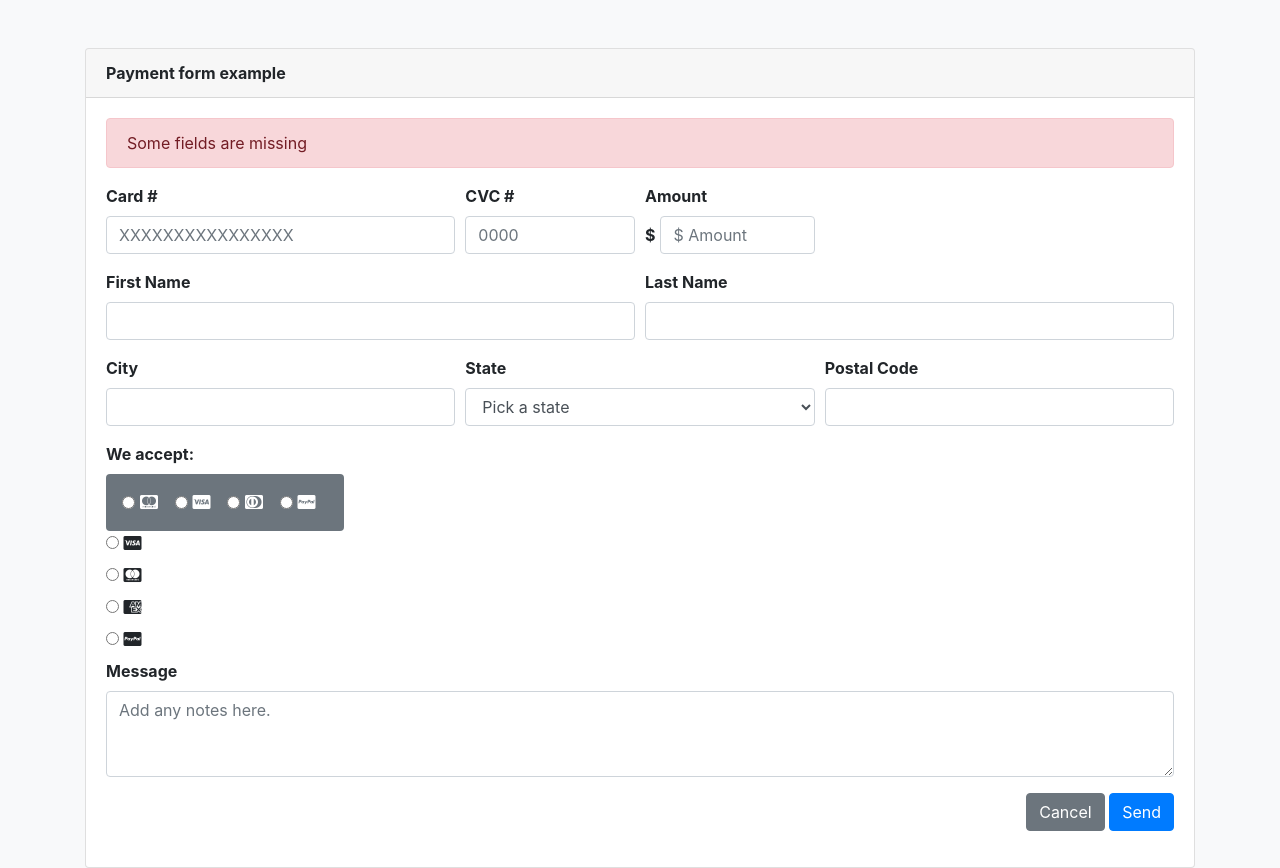
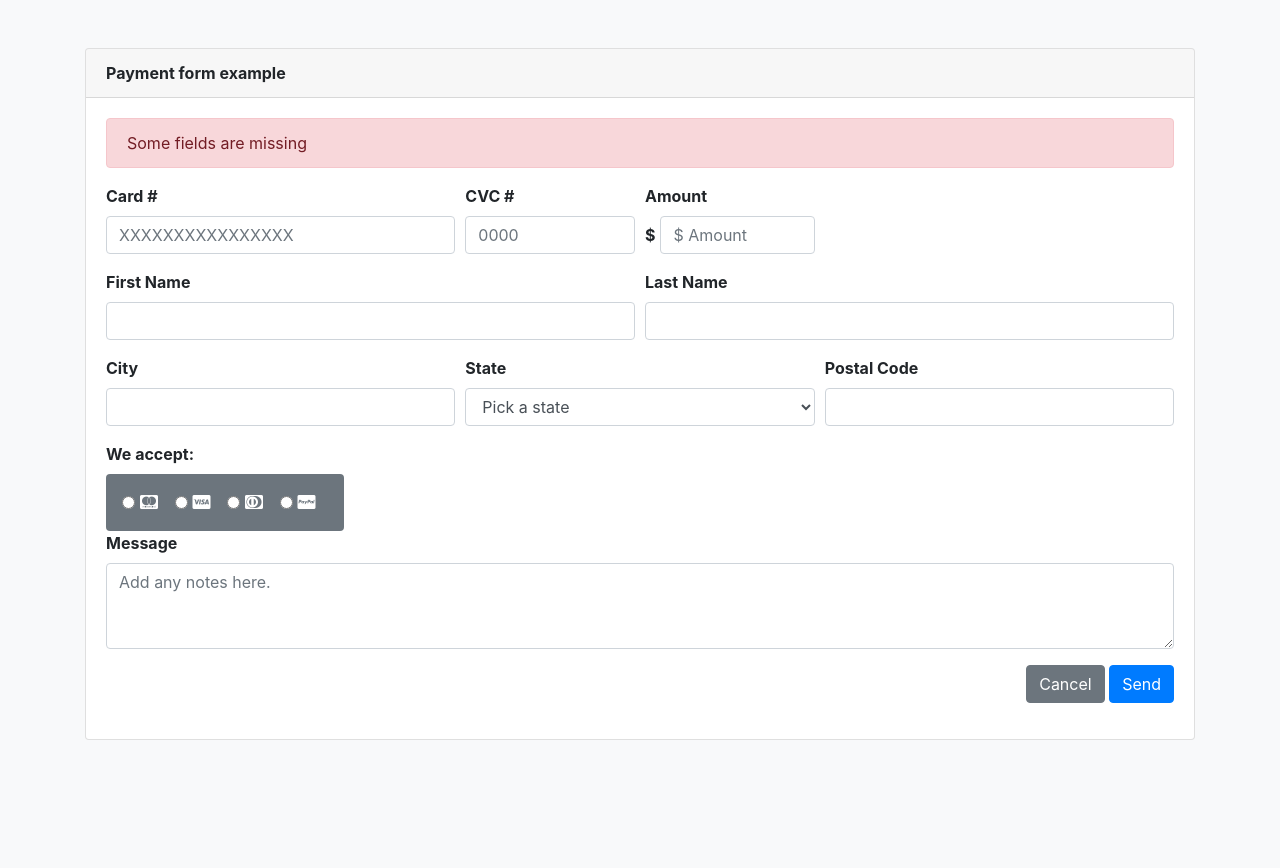
Before and after one commit to 4GeeksAcademy/Formulario-Yaralisa, a plain HTML site: page index.html in a window 1280 px wide. After the commit the page ends 800 px from the top, so only its background shows below. Drawn offline with nearby package versions, Linux system fonts and the light colour scheme.

Commit message:
Formulario corregido

```diff
--- a/index.html
+++ b/index.html
@@ -98,29 +98,6 @@
                                 </div>
                             </div>
 
-
-
-                        <div class="b-pago">
-                            <form>
-                                <input type="radio" id="opcion1" name="grupo" value="1">
-                                <label for="opcion1">
-                                    <i class="fab fa-cc-visa"></i>
-                                </label><br>
-                                <input type="radio" id="opcion2" name="grupo" value="2">
-                                <label for="opcion2">
-                                    <i class="fab fa-cc-mastercard"></i>
-                                </label><br>
-                                <input type="radio" id="opcion3" name="grupo" value="3">
-                                <label for="opcion3">
-                                    <i class="fab fa-cc-amex"></i>
-                                </label><br>
-                                <input type="radio" id="opcion4" name="grupo" value="4">
-                                <label for="opcion4">
-                                    <i class="fab fa-cc-paypal"></i>
-                                </label><br>
-                              </form>
-
-                        </div>
                     </div>
                     <div class="form-group">
                         <label for="message">Message</label>
```
